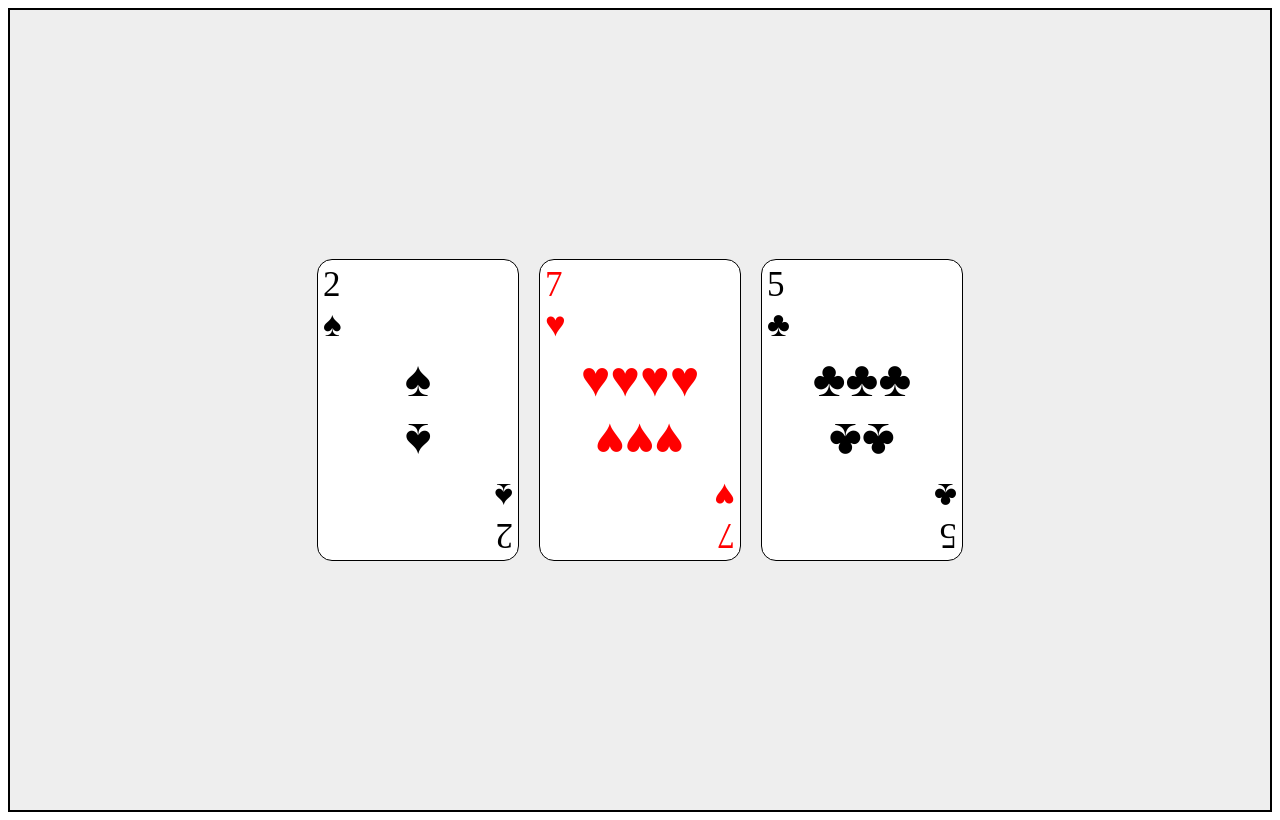
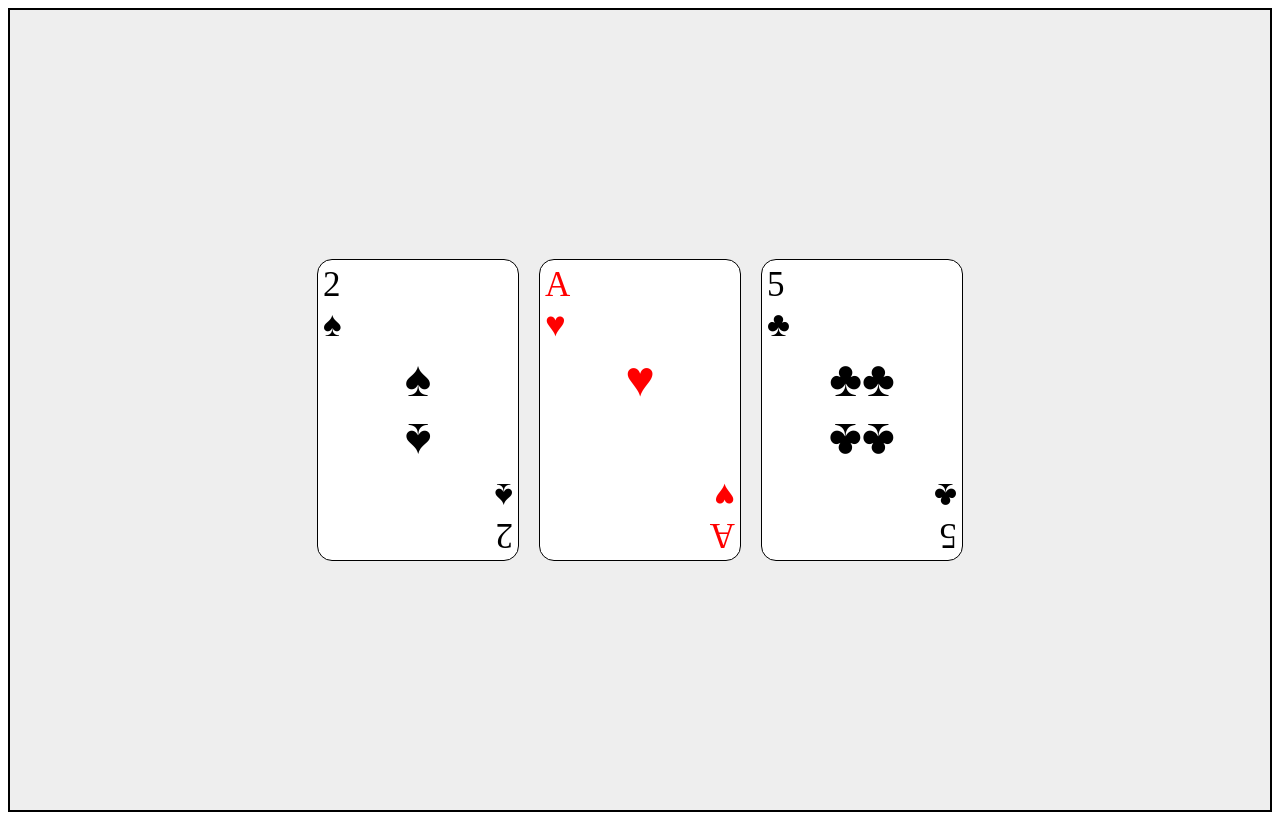
Before and after one commit to goochofarabia/playing-cards, a plain HTML site: page index.html in a window 1280 px wide. Drawn offline with Linux system fonts and the light colour scheme.

Commit message:
Update index.html

```diff
--- a/index.html
+++ b/index.html
@@ -20,17 +20,16 @@
       <div class="right">2♠</div>
     </div>
     <div class="card">
-      <div class="left hearts">7♥</div>
+      <div class="left hearts">A♥</div>
       <div class="middle">
-        <span class="top hearts">♥♥♥♥</span>
-        <span class="bottom hearts"> ♥♥♥</span>
+        <span class="top hearts">♥</span>
       </div>
-      <div class="right hearts">7♥</div>
+      <div class="right hearts">A♥</div>
     </div>
     <div class="card">
       <div class="left">5♣</div>
       <div class="middle">
-        <span class="top">♣♣♣</span>
+        <span class="top">♣♣</span>
         <span class="bottom">♣♣</span>
       </div>
       <div class="right">5♣</div>
```
